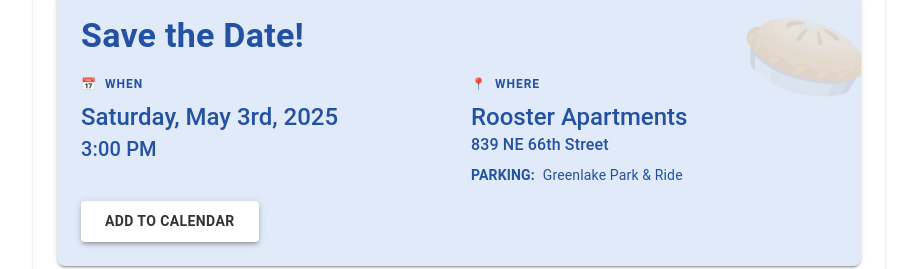
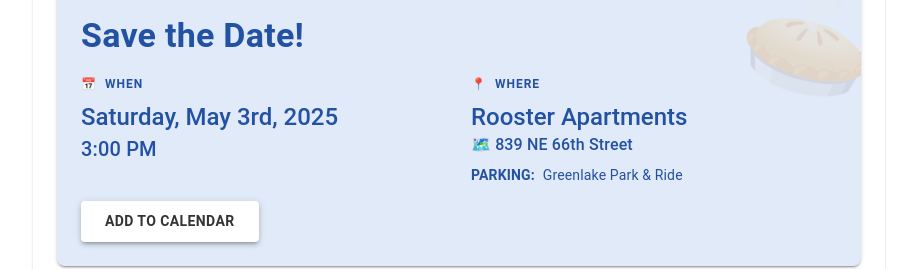
Before and after one commit to allison-li-1016/piefest_app, a React (Create React App) app in the folder piefest_frontend/: page / in a window 1280 px wide. Shown: the part 308-577 px from the top of the page, without its empty margins (181-1098 px from the left). Built offline with nearby package versions, Linux system fonts and the light colour scheme.

Commit message:
adding google map link to address

```diff
--- a/piefest_frontend/src/pages/Home/Home.js
+++ b/piefest_frontend/src/pages/Home/Home.js
@@ -126,7 +126,22 @@ function Home() {
                                     <Typography variant="h5" component="p" sx={{ fontWeight: 'medium', color: '#2351a3' }}> {/* Changed to blue */}
                                         Rooster Apartments
                                     </Typography>
-                                    <Typography variant="body1" component="p" sx={{ fontWeight: 'medium', color: '#2351a3' }}> {/* Changed to blue */}
+                                    <Typography
+                                        variant="body1"
+                                        component="p"
+                                        sx={{
+                                            fontWeight: 'medium',
+                                            color: '#2351a3',
+                                            display: 'flex',
+                                            alignItems: 'center',
+                                            '&:hover': {
+                                                textDecoration: 'underline',
+                                                cursor: 'pointer'
+                                            }
+                                        }}
+                                        onClick={() => window.open('https://maps.google.com/?q=839+NE+66th+Street,+Seattle,+WA', '_blank')}
+                                    >
+                                        <Box component="span" sx={{ mr: 0.5 }}>🗺️</Box>
                                         839 NE 66th Street
                                     </Typography>
                                     <Typography variant="body2" sx={{ mt: 1, display: 'flex', alignItems: 'center', gap: 0.5, color: '#2351a3' }}> {/* Changed to blue */}
```
